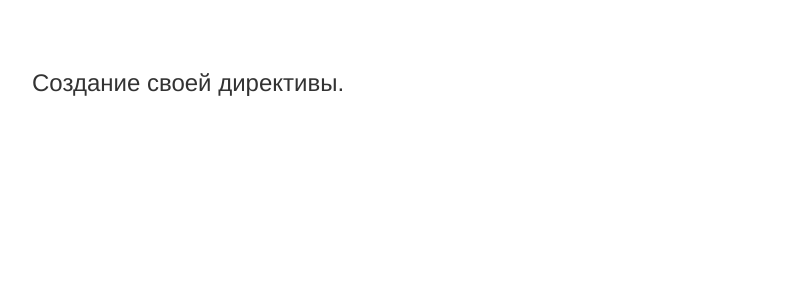
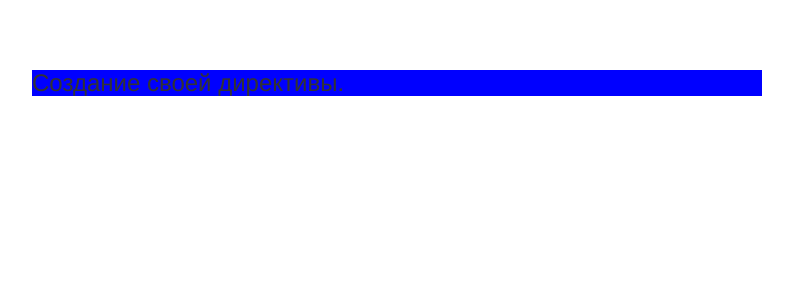
Before and after one commit to vbagaev/ngCourse-theory, an Angular app: page / in a window 1280 px wide. Shown: the top 300 px of the page, without its empty margins (243-1036 px from the left). Built offline with nearby package versions, Linux system fonts and the light colour scheme.

Commit message:
Передача параметров

```diff
--- a/src/app/app.component.html
+++ b/src/app/app.component.html
@@ -3,7 +3,7 @@
 
 
 
-    <h3 appBackground>{{ headerText }}</h3>
+    <h3 appBackground ="yellow" [defaultColor]="'blue'">{{ headerText }}</h3>
 
 
 
--- a/src/app/directives/background.directive.ts
+++ b/src/app/directives/background.directive.ts
@@ -1,10 +1,14 @@
-import { Directive, ElementRef, OnInit, Renderer2, HostListener, HostBinding } from '@angular/core';
+import { Directive, ElementRef, OnInit, Renderer2, HostListener, HostBinding, Input } from '@angular/core';
 
 @Directive({
   selector: '[appBackground]'
 })
 
 export class BackgroundDirective implements OnInit {
+
+
+	@Input('appBackground') hoverColor: string;
+	@Input() defaultColor: string = 'transparent';
 
 	@HostBinding('style.backgroundColor') background: string;
 
@@ -13,17 +17,18 @@ export class BackgroundDirective implements OnInit {
 	}
 
 	ngOnInit() {
+		this.background = this.defaultColor;
 
 	}
 
 @HostListener('mouseenter') mouseEnter() {
 	//this.renderer.setStyle(this.element.nativeElement, 'background-color', 'yellow');
-	this.background = '#2569bb';
+	this.background = this.hoverColor;
 }
 
 @HostListener('mouseleave') mouseLeave() {
 	//this.renderer.setStyle(this.element.nativeElement, 'background-color', 'transparent');
-	this.background = 'transparent';
+	this.background = this.defaultColor;
 }
 
 }
```
